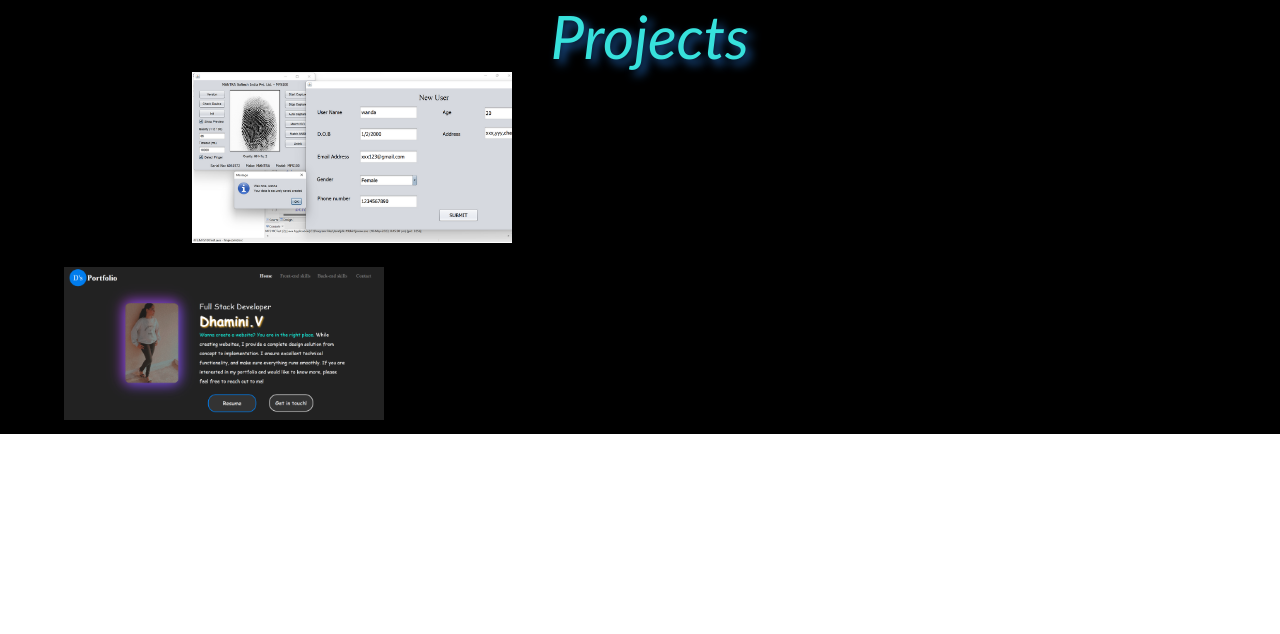
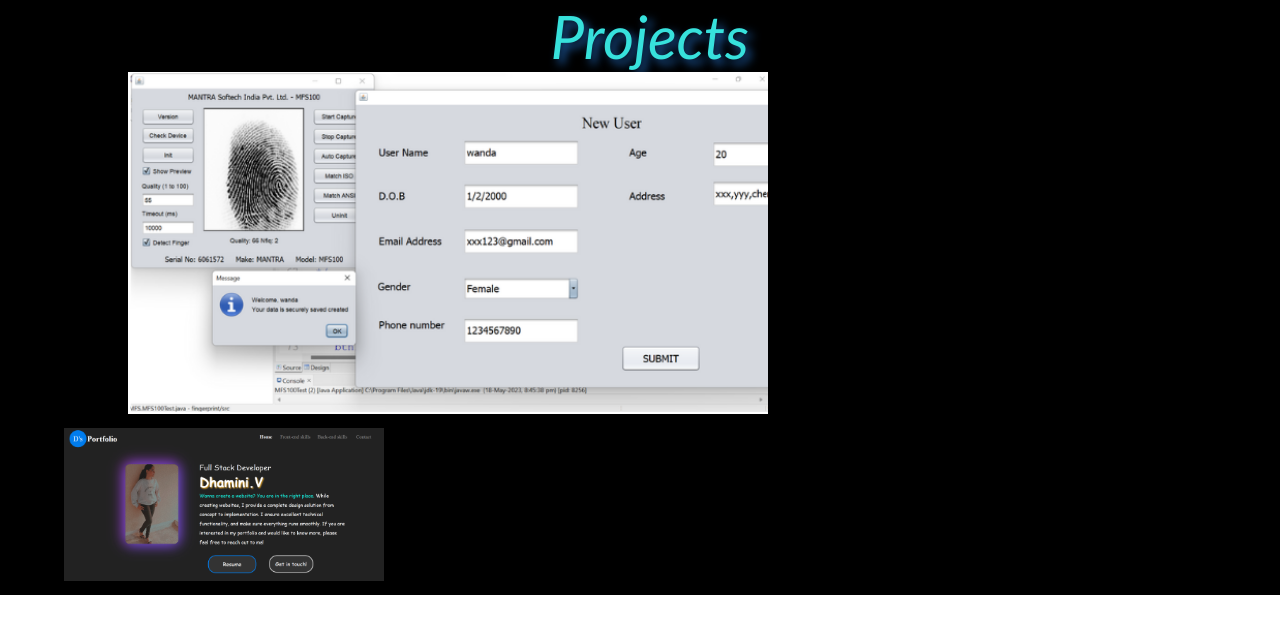
Before and after one commit to dhamini2311/portfolio2, an Angular app: page /projects in a window 1280 px wide. Shown: the top 634 px of the page. Built offline with nearby package versions, Linux system fonts and the light colour scheme.

Commit message:
latest commit

```diff
--- a/src/app/projects/projects.component.html
+++ b/src/app/projects/projects.component.html
@@ -1,6 +1,6 @@
 <div class="main">
   <div id="heading">Projects</div>
-  <div id="project1">
+  <div id="pro1">
     <img src="../../assets/project1.png">
   </div>
   <div id="project2">
```
